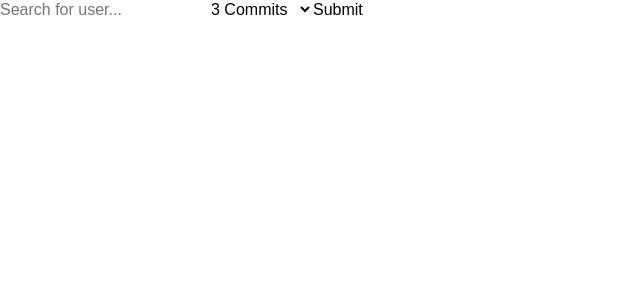
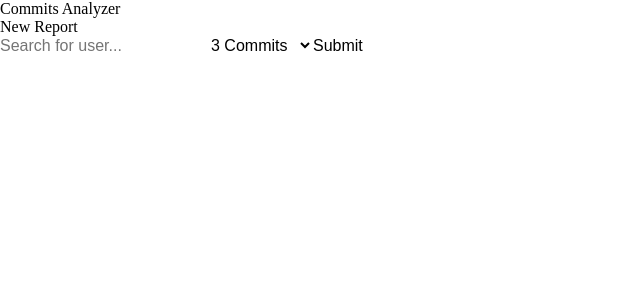
Before and after one commit to zemetskiym/giha, a Next.js app: page / in a window 1280 px wide. Shown: the top 300 px of the page, without its empty margins (0-640 px from the left). Built offline with nearby package versions, Linux system fonts and the light colour scheme.

Commit message:
Feat: make Navbar refresh page for new report

```diff
--- a/src/components/Navbar.tsx
+++ b/src/components/Navbar.tsx
@@ -1,8 +1,17 @@
 import styles from "../styles/components/Navbar.module.css"
 
 export default function Navbar (): JSX.Element {
+    // Function to reload the page
+    function pageReload (): void {
+        window.location.reload()
+    }
+
     return (
-        <>
-        </>
+        <nav>
+            <ul>
+                <li>Commits Analyzer</li>
+                <li onClick={() => pageReload()}>New Report</li>
+            </ul>
+        </nav>
     )
 }
```
